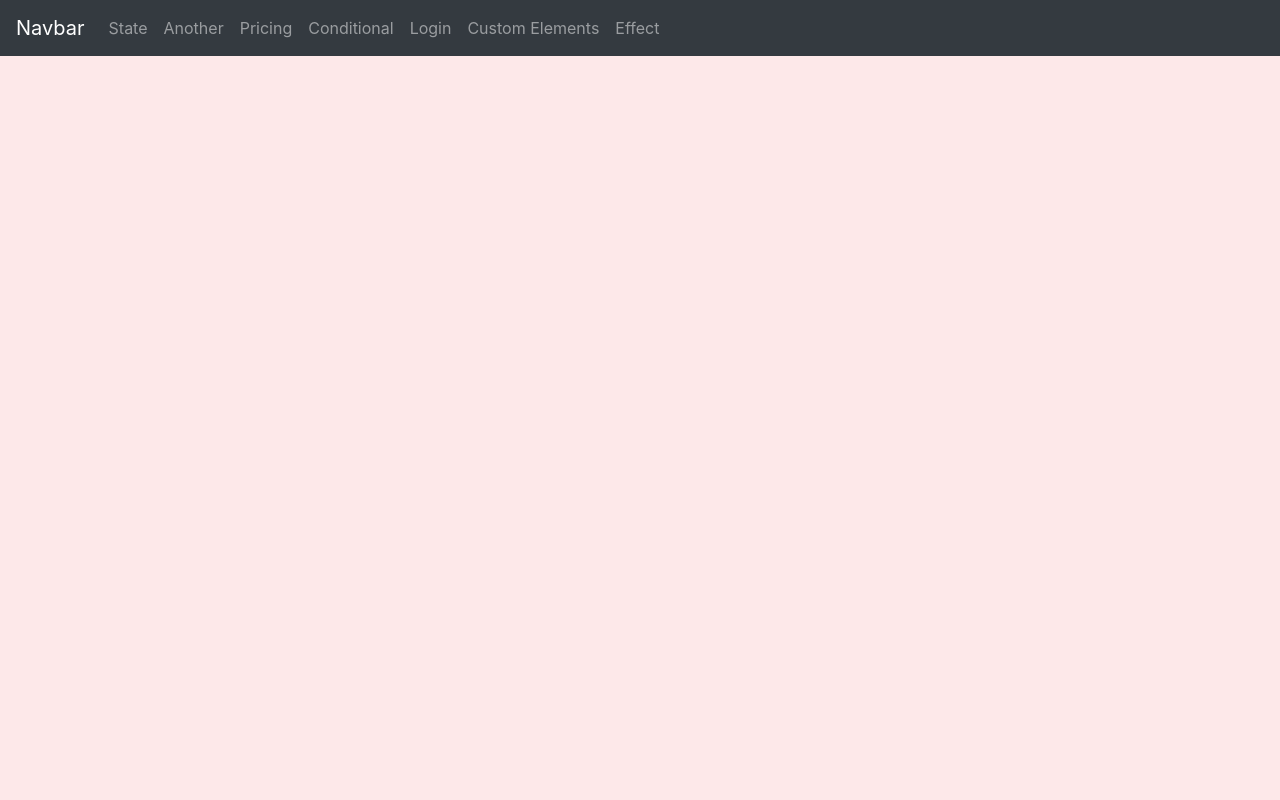
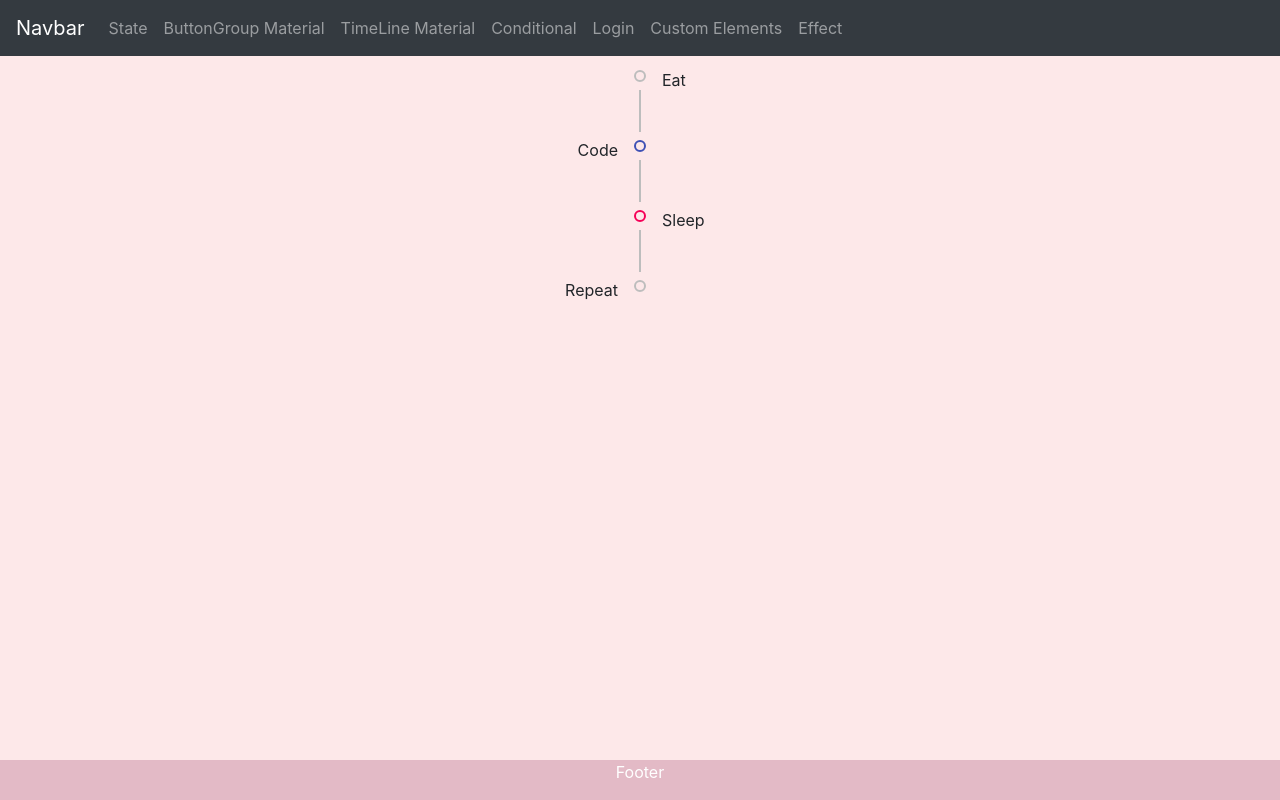
Before and after one commit to nicolas-mora/react-basico, a React (Create React App) app: page /timeline in a window 1280 px wide. Built offline with nearby package versions, Linux system fonts and the light colour scheme.

Commit message:
fix file structure

```diff
--- a/src/App.js
+++ b/src/App.js
@@ -4,13 +4,13 @@ import {
   Navbar,
   Nav,
 } from "react-bootstrap";
-import HookState from "./components/HookState/HookState";
-import AnotherComponent from './components/AnotherComponent/AnotherComponent';
-import AnotherComponentCopy from "./components/AnotherComponentCopy/AnotherComponentCopy";
-import Conditional from "./components/Conditional/Conditional";
-import Login from './components/Login/Login'
-import ButtonCustom from './shared/components/ButtonCustom/ButtonCustom';
-import Effect from './components/Effect/Effect';
+import HookState from "./components/hookState/HookState";
+import ButtonGroupMaterial from './components/buttonGroupMaterial/ButtonGroupMaterial';
+import TimelineMaterial from "./components/timelineMaterial/TimelineMaterial";
+import Conditional from "./components/conditional/Conditional";
+import Login from './components/login/Login'
+import ButtonCustom from './shared/components/nuttonCustom/ButtonCustom';
+import Effect from './components/effect/Effect';
 
 export default function App() {
   return (
@@ -19,8 +19,8 @@ export default function App() {
         <Navbar.Brand href="/">Navbar</Navbar.Brand>
         <Nav className="mr-auto">
           <Nav.Link href="/state">State</Nav.Link>
-          <Nav.Link href="/another">Another</Nav.Link>
-          <Nav.Link href="/anotherCopy">Pricing</Nav.Link>
+          <Nav.Link href="/button-group">ButtonGroup Material</Nav.Link>
+          <Nav.Link href="/timeline">TimeLine Material</Nav.Link>
           <Nav.Link href="/conditional">Conditional</Nav.Link>
           <Nav.Link href="/login">Login</Nav.Link>
           <Nav.Link href="/customelements">Custom Elements</Nav.Link>
@@ -29,14 +29,14 @@ export default function App() {
       </Navbar>
       <Router>
         <Switch>
-          <Route path="/another">
-            <AnotherComponent />
-          </Route>
-          <Route path="/anotherCopy">
-            <AnotherComponentCopy></AnotherComponentCopy>
-          </Route>
           <Route path="/state">
             <HookState incomingText={"Text"} />
+          </Route>
+          <Route path="/button-group">
+            <ButtonGroupMaterial />
+          </Route>
+          <Route path="/timeline">
+            <TimelineMaterial/>
           </Route>
           <Route path="/conditional">
             <Conditional isLogged={true}/>
--- a/src/components/Effect/Effect.js
+++ b/src/components/Effect/Effect.js
@@ -30,7 +30,7 @@ const Effect = ( props ) => {
         fetch(baseUrl + props.name)
             .then(response => response.json())
             .then(data => setPokemon(data))
-    });
+    },[props.name]);
 
     const Pokemon = () => {
         return (
--- a/src/components/AnotherComponent/AnotherComponent.js
+++ b/src/components/buttonGroupMaterial/ButtonGroupMaterial.js
@@ -3,7 +3,7 @@ import Container from "../../shared/components/container/container";
 import Button from '@material-ui/core/Button';
 import { ButtonGroup } from "@material-ui/core";
 
-function AnotherComponent() {
+function ButtonGroupMaterial() {
 
   return (
     <Container>
@@ -16,4 +16,4 @@ function AnotherComponent() {
   );
 }
 
-export default AnotherComponent;
+export default ButtonGroupMaterial;
--- a/src/components/AnotherComponentCopy/AnotherComponentCopy.js
+++ b/src/components/timelineMaterial/TimelineMaterial.js
@@ -7,7 +7,7 @@ import TimelineConnector from '@material-ui/lab/TimelineConnector';
 import TimelineContent from '@material-ui/lab/TimelineContent';
 import TimelineDot from '@material-ui/lab/TimelineDot';
 
-function AnotherComponentCopy() {
+function TimelineMaterial() {
 
   return (
     <Container>
@@ -44,4 +44,4 @@ function AnotherComponentCopy() {
   );
 }
 
-export default AnotherComponentCopy;
+export default TimelineMaterial;
```
Also changed, not shown: src/shared/components/nuttonCustom/ButtonCustom.css (renamed from src/shared/components/ButtonCustom/ButtonCustom.css), src/shared/components/nuttonCustom/ButtonCustom.js (renamed from src/shared/components/ButtonCustom/ButtonCustom.js).
